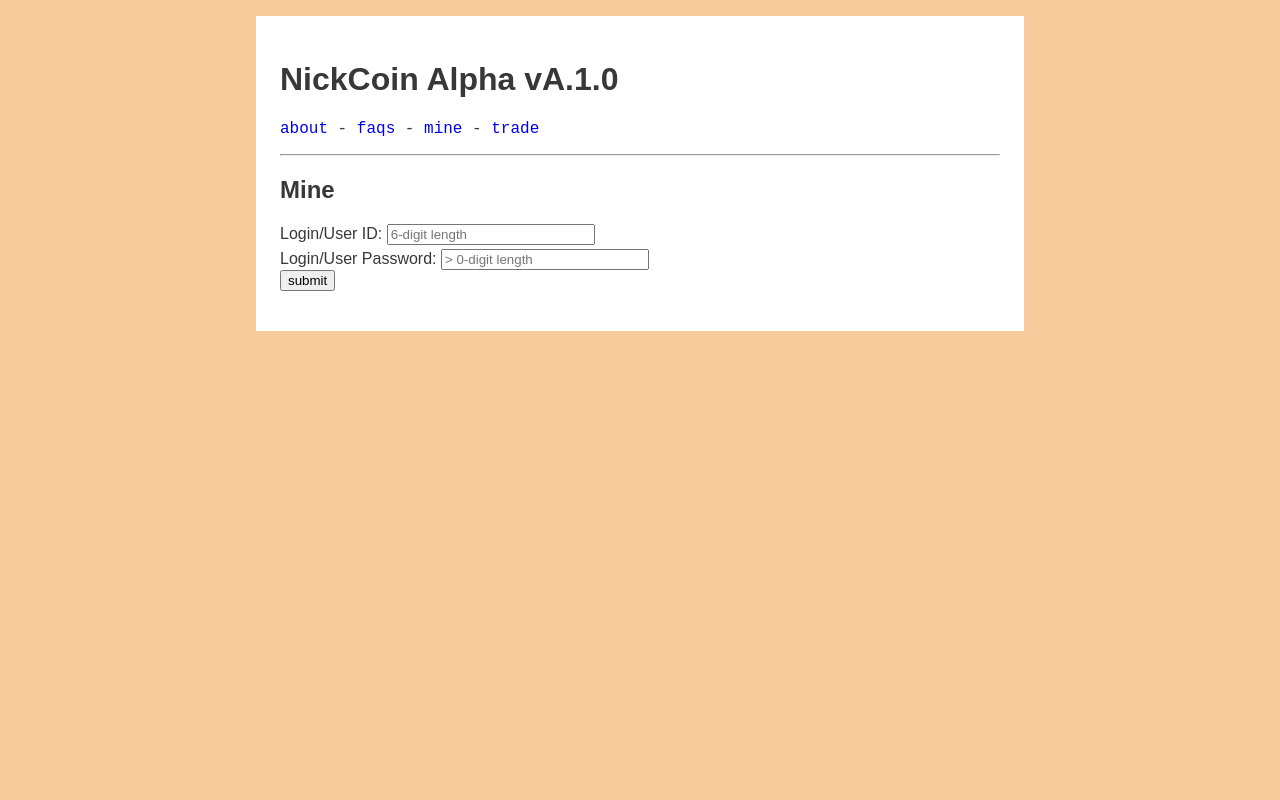
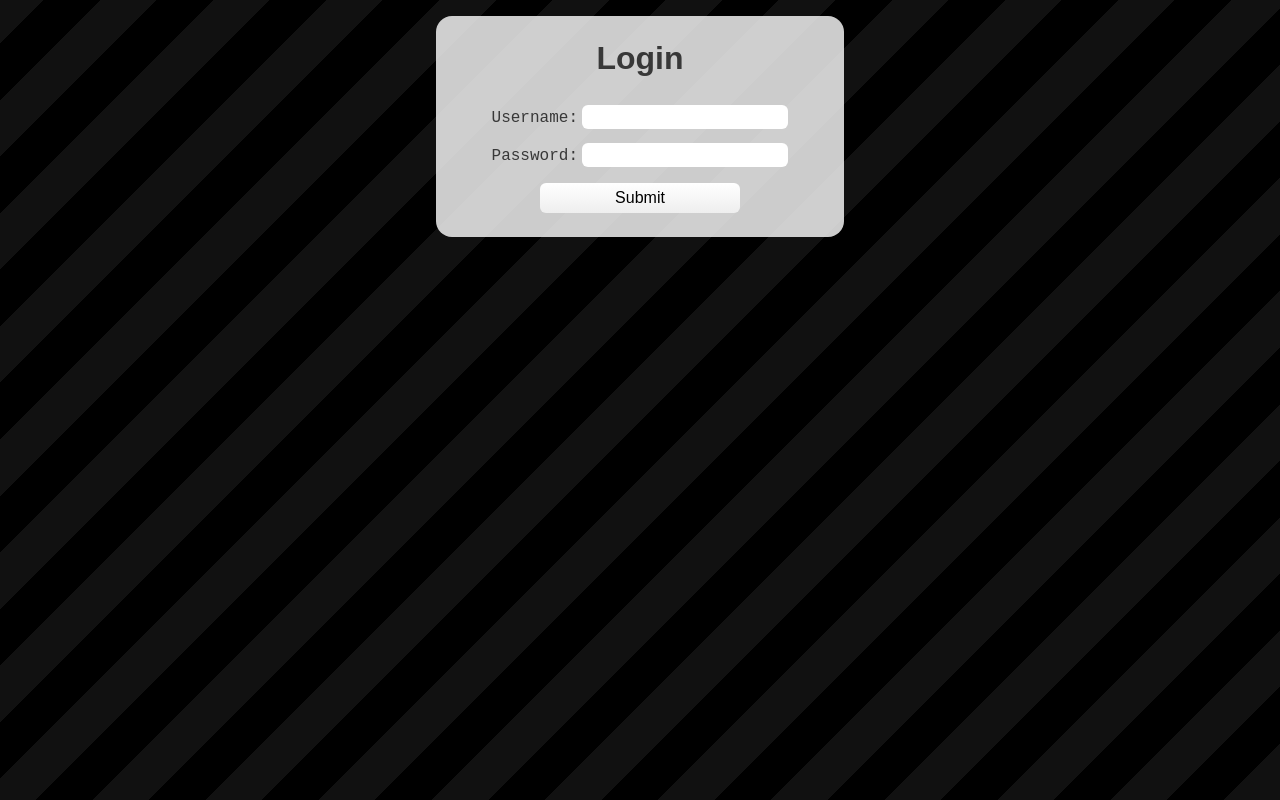
Before and after one commit to Nick362880/NickCoin, a plain HTML site: page mine.html in a window 1280 px wide. Drawn offline with Linux system fonts and the light colour scheme.

Commit message:
Made some noticeable graphical changes to this page, removed all previously existing functionality. Improved functionality will be implemented. More features to implement to non-functional (non-JS) page, such as a 'home' or 'back' button.

```diff
--- a/mine.html
+++ b/mine.html
@@ -10,9 +10,40 @@
 			a {
 				text-decoration: none;
 			}
+			#mainh1 {
+				margin-top: 0px;
+				margin-bottom: 20px;
+				/* background-color: #CCC; */
+				padding-bottom: 4px;
+				border-radius: 6px;
+			}
+			html {
+				height: 100%;
+			}
 			body {
 				margin: 0;
-				background-color: #F8CB9C
+				background: repeating-linear-gradient(-45deg, #111 0px, #111 40px, #000 40px, #000 80px);
+			}
+			input[type=button] {
+				margin-top: 12px;
+				width: 200px;
+				height: 30px;
+				border: 0px;
+				border-radius: 6px;
+				font-size: 16px;
+				font-family: Arial, sans-serif;
+				background: linear-gradient(180deg, #FFF, #EEE);
+			}
+			input[type=button]:hover {
+				background: #DDD;
+			}
+			input[type=textfield], input[type=password] {
+				width: 200px;
+				height: 22px;
+				padding-left: 4px;
+				font-size: 16px;
+				border: 0px;
+				border-radius: 6px;
 			}
 			#content {
 				font-family: Arial, sans-serif;
@@ -20,76 +51,41 @@
 				color: #383838;
 				margin: 16px auto 16px auto;
 				padding: 24px;
-				max-width: 720px;
-				background-color: #FFFFFF;
+				max-width: 360px;
+				background: rgba(255, 255, 255, 0.8);
+				text-align: center;
+				border-radius: 16px;
 			}
-			#pw {
-				margin-top: 4px;
+			.inputwrapper {
+				border-radius: 4px;
+				padding-top: 4px;
+				padding-bottom: 4px;
 			}
-			input[type=text] {
-				width: 200px;
-			}
-			input[type=number] {
-				width: 200px;
+			#psswdinputwrapper {
+				margin-top: 6px;
 			}
 		</style>
 		<script>
-			window.onload = function() {
-				var un = document.getElementById("un");
-				var pw = document.getElementById("pw");
-				var b = document.getElementById("submit");
-				var d = document.getElementById("cont");
-				b.onclick = function() {
-					if (un.value.toString().length == 6 && pw.value.toString().length >= 1) {
-						var ws = new WebSocket("ws://127.0.0.1:5678/");
-						ws.onopen = function(event) {
-							ws.send(un.value + " " + pw.value);
-						};
-						ws.onmessage = function(event) {
-							if (Number(event.data)) {
-								d.innerHTML = "<p>" + un.value + ": logged in.</p>";
-							} else {
-								d.innerHTML = "<p>Account does not exist. Creating new account.</p>";
-								ws.send("create " + un.value + " " + pw.value);
-								d.innerHTML = d.innerHTML + "<p>" + un.value + ": logged in.</p>";
-							}
-							ws.close(1000);
 
-							d.innerHTML = d.innerHTML + "<p>NickCoin ID: <input type=\"number\" min=\"0\" max=\"37267\" placeholder=\"0-32767\" id=\"ncid\"><br /><input type=\"button\" value=\"submit\" id=\"submit\"></p>";
-							var ncid = document.getElementById("ncid");
-							var ncs = document.getElementById("submit");
-							ncs.onclick = function() {
-								if (ncid.value >= 0 && ncid.value <= 32767) {
-									coinquery(ncid.value);
-								}
-							}
-						};
-					}
-				}
-			}
-			function coinquery(id) {
-				var ws = new WebSocket("ws://127.0.0.1:5678/");
-				ws.onopen = function(event) {
-					ws.send("query " + id);
-				};
-				ws.onmessage = function(event) {
-					if (Number(event.data)) {
-						// Mined coin (s)
-					} else {
-						// Not mined
-					}
-				};
-			}
 		</script>
 	</head>
 	<body>
 		<div id="content">
-			<h1>NickCoin Alpha vA.1.0</h1>
-			<pre><a href="index.html">about</a> - <a href="faqs.html">faqs</a> - <a href="mine.html">mine</a> - <a href="trade.html">trade</a></pre>
-			<hr />
-			<h2>Mine</h2>
-			<div id="cont"><p>Login/User ID: <input type="number" min="100000" max="999999" placeholder="6-digit length" id="un"><br />Login/User Password: <input type="text" placeholder="> 0-digit length"id="pw"><br /><input type="button" value="submit" id="submit"></p></div>
-			<!-- <p>NickCoin ID: <input type="number" min="0" max="32767"></p> -->
+			<div id="main">
+				<!-- <div id="back">
+					<pre id="backhtml">Back</pre>
+				</div> -->
+				<h1 id="mainh1">Login</h1>
+				<div class="inputwrapper" id="unameinputwrapper">
+					<pre class="embed">Username:</pre>
+					<input type="textfield" id="uname">
+				</div>
+				<div class="inputwrapper" id="psswdinputwrapper">
+					<pre class="embed">Password:</pre>
+					<input type="password" id="psswd">
+				</div>
+				<input type="button" value="Submit">
+			</div>
 		</div>
 	</body>
 </html>
```
